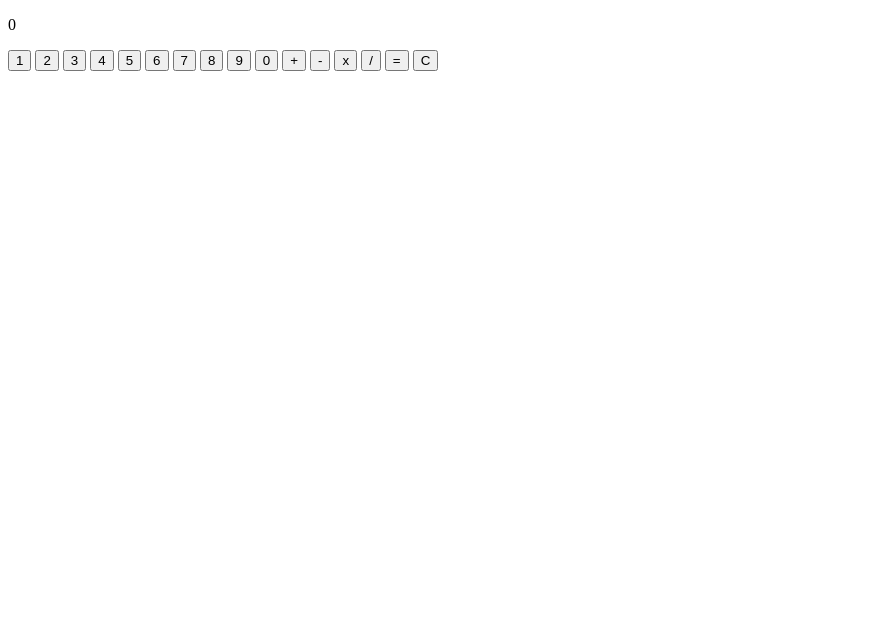
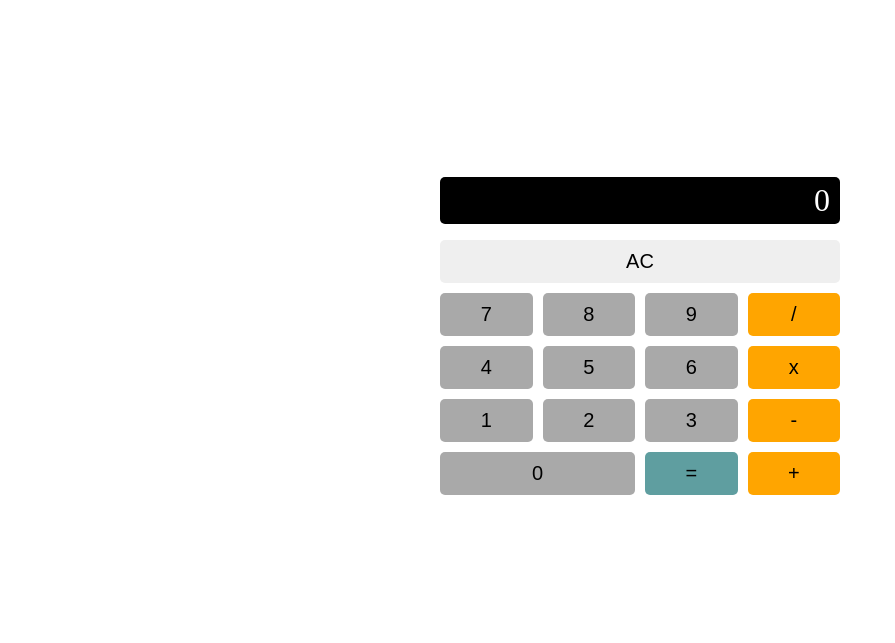
Before and after one commit to echidester/calculator, a plain HTML site: page index.html in a window 1280 px wide. Shown: the whole page, without its empty margins (0-895 px from the left). Drawn offline with Linux system fonts and the light colour scheme.

Commit message:
Implement keyboard functionality & styling
Styled the calculator app. Added keydown functionality, allowing the
user to click down on each button or use their keyboard to enter index
numbers or operators.

```diff
--- a/index.html
+++ b/index.html
@@ -7,23 +7,27 @@
     <title>Calculator</title>
   </head>
   <body>
-    <p>0</p>
-    <button class="number" value="1">1</button>
-    <button class="number" value="2">2</button>
-    <button class="number" value="3">3</button>
-    <button class="number" value="4">4</button>
-    <button class="number" value="5">5</button>
-    <button class="number" value="6">6</button>
-    <button class="number" value="7">7</button>
-    <button class="number" value="8">8</button>
-    <button class="number" value="9">9</button>
-    <button class="number" value="0">0</button>
-    <button class="operator" value="+">+</button>
-    <button class="operator" value="-">-</button>
-    <button class="operator" value="x">x</button>
-    <button class="operator" value="/">/</button>
-    <button class="equal" value="=">=</button>
-    <button class="clear" value="C">C</button>
+    <div class="container">
+      <p>0</p>
+      <div class="grid-container">
+        <button class="number one" value="1">1</button>
+        <button class="number two" value="2">2</button>
+        <button class="number three" value="3">3</button>
+        <button class="number four" value="4">4</button>
+        <button class="number five" value="5">5</button>
+        <button class="number six" value="6">6</button>
+        <button class="number seven" value="7">7</button>
+        <button class="number eight" value="8">8</button>
+        <button class="number nine" value="9">9</button>
+        <button class="number zero" value="0">0</button>
+        <button class="operator plus" value="+">+</button>
+        <button class="operator minus" value="-">-</button>
+        <button class="operator multiply" value="x">x</button>
+        <button class="operator divide" value="/">/</button>
+        <button class="equal" value="=">=</button>
+        <button class="clear" value="C">AC</button>
+      </div>
+    </div>
 
     <script src="index.js" type="text/javascript"></script>
   </body>
--- a/index.js
+++ b/index.js
@@ -20,6 +20,40 @@ numberBtns.forEach((numberBtn) =>
     displayBox.textContent = tmpNumber;
   })
 );
+
+document.querySelector("body").addEventListener("keydown", function (e) {
+  console.log(e.key);
+
+  if (/\d/.test(e.key)) {
+    tmpNumber += e.key;
+    displayBox.textContent = tmpNumber;
+  } else if (/[+*/-]/.test(e.key)) {
+    if (tmpNumber !== "" && !firstNum) {
+      firstNum = parseInt(tmpNumber);
+      tmpNumber = "";
+      operator = e.key;
+    } else if (tmpNumber !== "" && firstNum) {
+      secondNum = parseInt(tmpNumber);
+      tmpNumber = "";
+      operate(firstNum, secondNum, operator);
+
+      operator = e.key;
+    } else if (tmpNumber === "" && firstNum) {
+      operator = e.key;
+    }
+  } else if (/=/.test(e.key) || e.key === "Enter") {
+    if (firstNum && operator && tmpNumber) {
+      secondNum = parseInt(tmpNumber);
+      tmpNumber = "";
+      operate(firstNum, secondNum, operator);
+    } else if (firstNum && secondNum && operator) {
+      operate(firstNum, secondNum, operator);
+    }
+  } else if (e.key === "Backspace") {
+    clear();
+    displayBox.textContent = "0";
+  }
+});
 
 operatorBtns.forEach((operatorBtn) =>
   operatorBtn.addEventListener("click", function (e) {
@@ -87,6 +121,9 @@ const operate = function (fNum, sNum, oper) {
       case "x":
         result = parseFloat(multiply(fNum, sNum).toFixed(10));
         break;
+      case "*":
+        result = parseFloat(multiply(fNum, sNum).toFixed(10));
+        break;
       case "/":
         result = parseFloat(divide(fNum, sNum).toFixed(10));
         break;
--- a/style.css
+++ b/style.css
@@ -0,0 +1,110 @@
+body {
+  margin: 0;
+}
+
+.container {
+  display: flex;
+  flex-direction: column;
+  justify-content: center;
+  align-items: center;
+  height: 80vh;
+  width: 100vw;
+}
+
+.grid-container {
+  display: grid;
+  grid-template-columns: repeat(4, 1fr);
+  width: 400px;
+  gap: 10px;
+}
+
+p {
+  margin-bottom: 1rem;
+  border-radius: 5px;
+  width: 390px;
+  text-align: right;
+  padding: 5px 10px 5px 0px;
+  font-size: 2rem;
+  background-color: black;
+  color: white;
+}
+
+button {
+  padding: 10px 0px;
+  border: none;
+  border-radius: 5px;
+  font-weight: 500;
+  font-size: 1.25rem;
+}
+
+.clear {
+  grid-area: 1 / 1 / 2 / 5;
+}
+
+.equal {
+  background-color: cadetblue;
+}
+
+.number {
+  background-color: darkgray;
+}
+
+.operator {
+  background-color: orange;
+}
+
+.nine {
+  grid-area: 2 / 3 / 3 / 4;
+}
+
+.eight {
+  grid-area: 2 / 2 / 3 / 3;
+}
+
+.seven {
+  grid-area: 2 / 1 / 3 / 2;
+}
+
+.six {
+  grid-area: 3 / 3 / 4 / 4;
+}
+
+.five {
+  grid-area: 3 / 2 / 4 / 3;
+}
+
+.four {
+  grid-area: 3 / 1 / 4 / 2;
+}
+
+.three {
+  grid-area: 4 / 3 / 5 / 4;
+}
+
+.two {
+  grid-area: 4 / 2 / 5 / 3;
+}
+
+.one {
+  grid-area: 4 / 1 / 5 / 2;
+}
+
+.zero {
+  grid-column: 1 /3;
+}
+
+.divide {
+  grid-area: 2 / 4 / 3 / 5;
+}
+
+.multiply {
+  grid-area: 3 / 4 / 4 / 5;
+}
+
+.minus {
+  grid-area: 4 / 4 / 5 / 5;
+}
+
+.plus {
+  grid-area: 5 / 4 / 6 / 5;
+}
```
